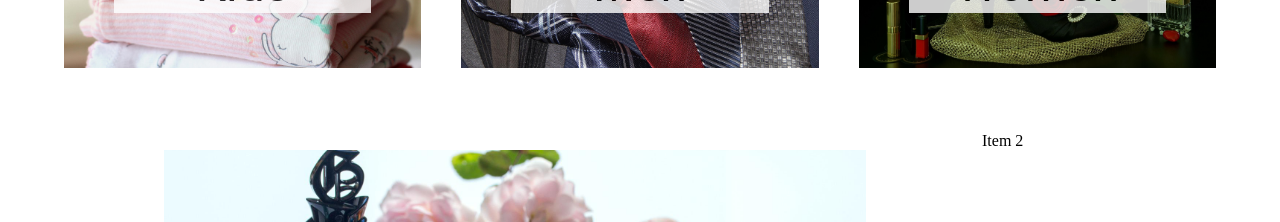
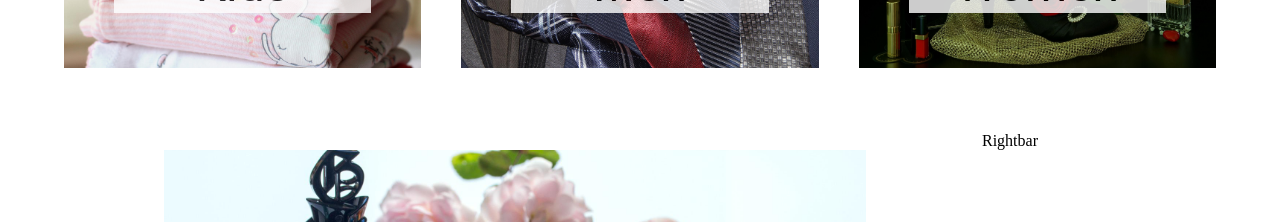
Before and after one commit to vinothsmart/mui5-blog-1, a React (Create React App) app: page / in a window 1280 px wide. Shown: the part 920-1142 px from the top of the page. Built offline with nearby package versions, Linux system fonts and the light colour scheme; the HTML template or start-up script is replaced by a standard one.

Commit message:
Add RightBar component and integrate it into Home for improved layout

```diff
--- a/src/components/home/Home.js
+++ b/src/components/home/Home.js
@@ -2,6 +2,7 @@ import { Box, Container, Stack } from "@mui/material";
 import Hero from "../hero/Hero";
 import Categories from "../category/Categories";
 import Recents from "../recents/Recents";
+import RightBar from "../rightbar/rightbar";
 
 const Home = () => {
   return (
@@ -13,7 +14,9 @@ const Home = () => {
           <Box flex={3} sx={{ padding: "18px 100px 100px 100px" }}>
             <Recents />
           </Box>
-          <Box flex={1}>Item 2</Box>
+          <Box flex={1}>
+            <RightBar />
+          </Box>
         </Stack>
       </Container>
     </Box>
--- /dev/null
+++ b/src/components/rightbar/RightBar.js
@@ -0,0 +1,4 @@
+const RightBar = () => {
+  return <div>Rightbar</div>;
+};
+export default RightBar;
```
